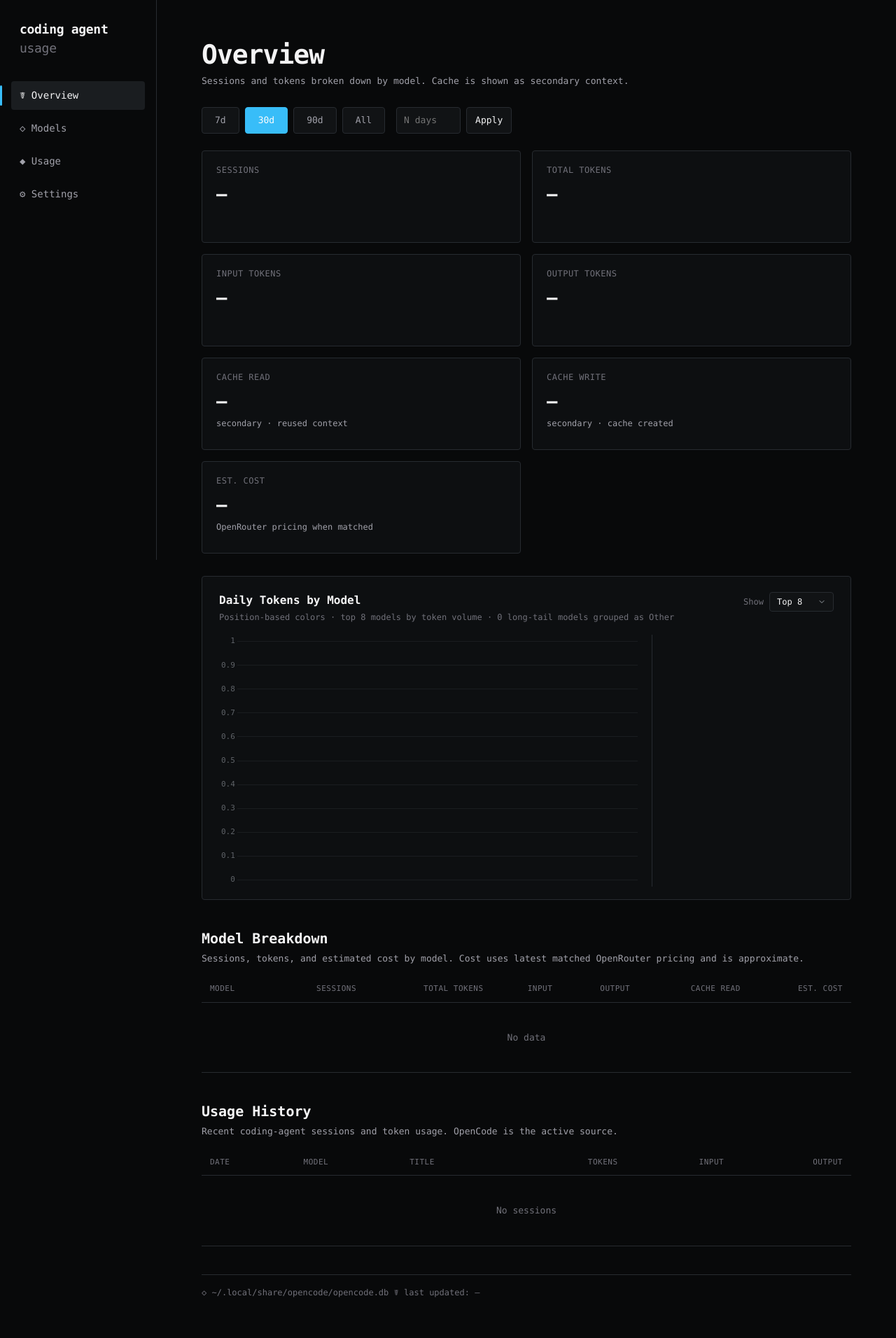
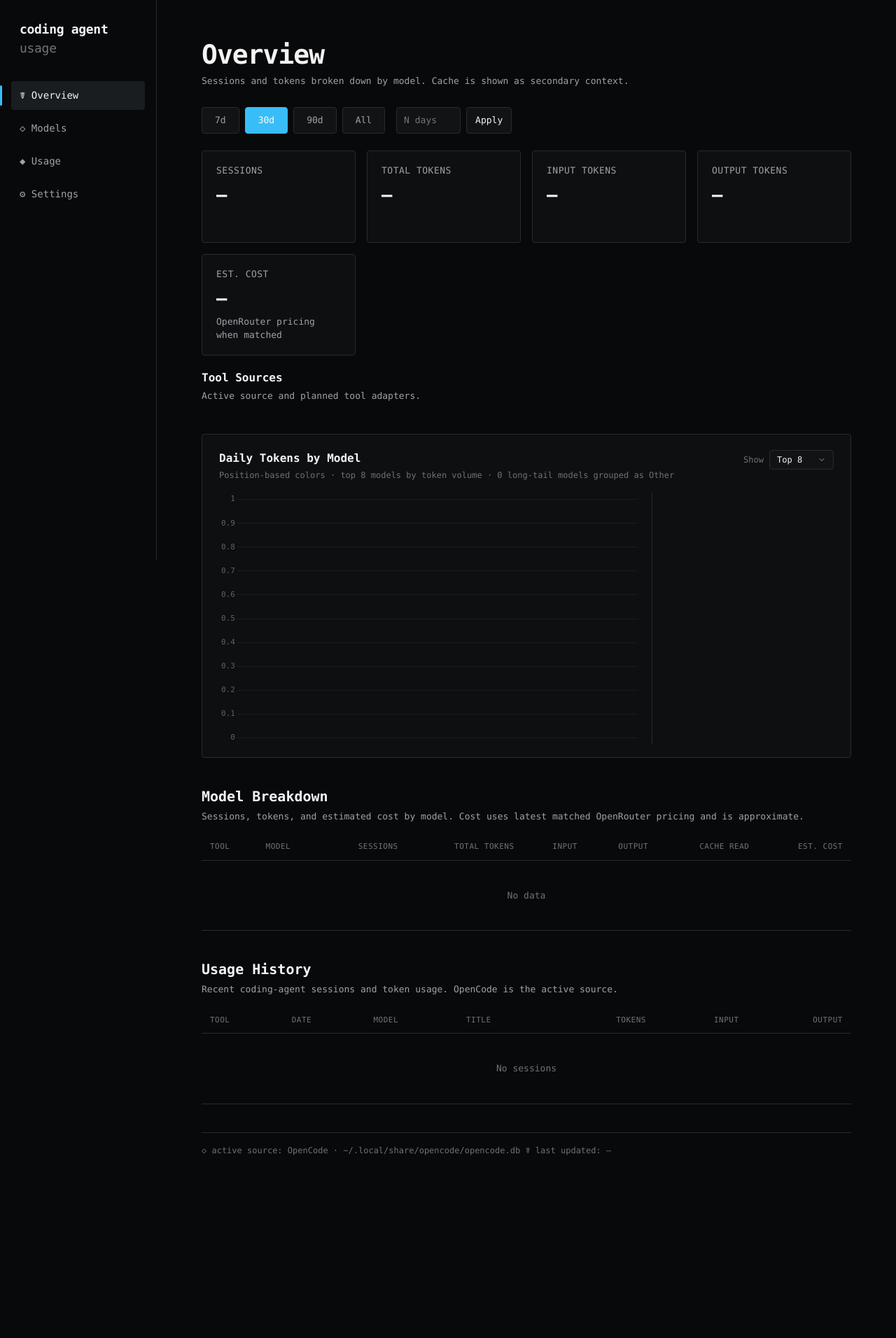
Before and after one commit to rdeepmath91/coding-agent-usage-dashboard, a Flask app: page / in a window 1280 px wide. Shown: the whole page at 70% size. After the commit the page ends 1651 px from the top, so only its background shows below. Run offline with Flask 3, Linux system fonts and the light colour scheme; data that the repository does not hold is empty; a map, chart or similar area stays blank.

Commit message:
feat: document uv setup and cover tool metadata

```diff
--- a/app.py
+++ b/app.py
@@ -17,8 +17,110 @@ from flask import Flask, jsonify, render_template, request
 app = Flask(__name__)
 
 DB_PATH = os.path.expanduser("~/.local/share/opencode/opencode.db")
+
+
+def display_path(path: str) -> str:
+    """Return a stable, user-facing local path."""
+    home = os.path.expanduser("~")
+    return path.replace(home, "~", 1) if path.startswith(home) else path
+
+
+TOOL_SOURCES = [
+    {
+        "id": "opencode",
+        "label": "OpenCode",
+        "status": "active",
+        "status_label": "Active",
+        "source_type": "SQLite database",
+        "source_path": display_path(DB_PATH),
+        "color": "#4FC3F7",
+        "issue": None,
+    },
+    {
+        "id": "codex",
+        "label": "Codex CLI",
+        "status": "placeholder",
+        "status_label": "Planned",
+        "source_type": "Local session/history data",
+        "source_path": "pending discovery",
+        "color": "#BA68C8",
+        "issue": "#3",
+    },
+    {
+        "id": "hermes",
+        "label": "Hermes",
+        "status": "placeholder",
+        "status_label": "Planned",
+        "source_type": "Local session/tool logs or session DB",
+        "source_path": "pending discovery",
+        "color": "#81C784",
+        "issue": "#4",
+    },
+]
+
+TOOL_COLOR_MAP = {t["id"]: t["color"] for t in TOOL_SOURCES}
+
 OPENROUTER_MODELS_URL = "https://openrouter.ai/api/v1/models"
 PRICING_CACHE = {"fetched_at": 0.0, "prices": {}}
+
+# Per-token fallback prices, keyed by normalized OpenRouter model ID.
+# OpenRouter live pricing remains primary; these keep estimates available when
+# the live endpoint is unavailable or missing fields for models we actively use.
+HARDCODED_MODEL_PRICES = {
+    "openai/gpt-5.5": {
+        "prompt": "0.000005",
+        "completion": "0.00003",
+        "input_cache_read": "0.0000005",
+    },
+    "openai/gpt-5.4": {
+        "prompt": "0.0000025",
+        "completion": "0.000015",
+        "input_cache_read": "0.00000025",
+    },
+    "openai/gpt-5.4-mini": {
+        "prompt": "0.00000075",
+        "completion": "0.0000045",
+        "input_cache_read": "0.000000075",
+    },
+    "openai/gpt-5.3-codex": {
+        "prompt": "0.00000175",
+        "completion": "0.000014",
+        "input_cache_read": "0.000000175",
+    },
+    "deepseek/deepseek-v4-flash:free": {
+        "prompt": "0",
+        "completion": "0",
+    },
+    "deepseek/deepseek-v4-flash": {
+        "prompt": "0.0000001",
+        "completion": "0.0000002",
+        "input_cache_read": "0.00000002",
+    },
+    "deepseek/deepseek-v4-pro": {
+        "prompt": "0.000000435",
+        "completion": "0.00000087",
+        "input_cache_read": "0.000000003625",
+    },
+    "moonshotai/kimi-k2.6": {
+        "prompt": "0.00000073",
+        "completion": "0.00000349",
+        "input_cache_read": "0.00000025",
+    },
+    "qwen/qwen3.6-plus": {
+        "prompt": "0.000000325",
+        "completion": "0.00000195",
+        "input_cache_write": "0.00000040625",
+    },
+    "minimax/minimax-m2.5:free": {
+        "prompt": "0",
+        "completion": "0",
+    },
+    "inclusionai/ling-2.6-flash": {
+        "prompt": "0.00000001",
+        "completion": "0.00000003",
+        "input_cache_read": "0.000000002",
+    },
+}
 
 
 def get_db():
@@ -155,7 +257,9 @@ def openrouter_prices() -> dict:
 def estimate_cost(provider: str, model_id: str, tokens_input: int, tokens_output: int, cache_read: int = 0, cache_write: int = 0) -> dict:
     """Estimate USD cost from token counts using latest fetched OpenRouter pricing."""
     router_id = openrouter_model_id(provider, model_id)
-    pricing = openrouter_prices().get(router_id or "", {})
+    fallback_pricing = HARDCODED_MODEL_PRICES.get(router_id or "", {})
+    fetched_pricing = openrouter_prices().get(router_id or "", {})
+    pricing = {**fallback_pricing, **fetched_pricing}
 
     def price(key: str) -> float:
         try:
@@ -180,7 +284,7 @@ def estimate_cost(provider: str, model_id: str, tokens_input: int, tokens_output
     return {
         "estimated_cost": estimated,
         "pricing_status": "priced",
-        "pricing_source": "OpenRouter /api/v1/models",
+        "pricing_source": "OpenRouter /api/v1/models" if fetched_pricing else "Hardcoded pricing fallback",
         "pricing_model_id": router_id,
         "input_price": price("prompt"),
         "output_price": price("completion"),
@@ -232,6 +336,32 @@ def api_overview():
     """, params + params)
     row = dict(cur.fetchone())
     row["days"] = days
+    row["active_tool"] = "opencode"
+    row["active_tool_label"] = "OpenCode"
+    row["source_path"] = display_path(DB_PATH)
+    row["token_total_definition"] = "input + output assistant-message tokens; cache read/write excluded"
+    row["tool_sources"] = []
+    for source in TOOL_SOURCES:
+        item = dict(source)
+        if item["id"] == "opencode":
+            item.update({
+                "sessions": row["total_sessions"],
+                "tokens_total": row["total_tokens"],
+                "tokens_input": row["total_input"],
+                "tokens_output": row["total_output"],
+                "cache_read": row["cache_read"],
+                "cache_write": row["cache_write"],
+            })
+        else:
+            item.update({
+                "sessions": None,
+                "tokens_total": None,
+                "tokens_input": None,
+                "tokens_output": None,
+                "cache_read": None,
+                "cache_write": None,
+            })
+        row["tool_sources"].append(item)
     conn.close()
     return jsonify(row)
 
@@ -274,6 +404,10 @@ def api_models():
         cache_read = row["cache_read"] or 0
         cache_write = row["cache_write"] or 0
         models.append({
+            "tool": "OpenCode",
+            "tool_id": "opencode",
+            "tool_color": TOOL_COLOR_MAP.get("opencode", "#64748B"),
+            "source_path": display_path(DB_PATH),
             "label": info["label"],
             "provider": info["provider"],
             "model_id": info["id"],
@@ -487,6 +621,10 @@ def api_usage_history():
         model_label = row["models"] or info["label"]
         sessions.append({
             "id": row["id"],
+            "tool": "OpenCode",
+            "tool_id": "opencode",
+            "tool_color": TOOL_COLOR_MAP.get("opencode", "#64748B"),
+            "source_path": display_path(DB_PATH),
             "title": row["title"],
             "created": row["created"],
             "updated": row["updated"],
--- a/templates/index.html
+++ b/templates/index.html
@@ -145,7 +145,7 @@
   /* Cards */
   .stat-cards {
     display: grid;
-    grid-template-columns: repeat(6, minmax(150px, 1fr));
+    grid-template-columns: repeat(5, minmax(180px, 1fr));
     gap: 16px;
     margin-bottom: 32px;
   }
@@ -157,9 +157,86 @@
     padding: 18px 20px;
     min-height: 132px;
   }
-  .stat-card .label { font-size: 12px; color: var(--text-tertiary); text-transform: uppercase; letter-spacing: 0.5px; margin-bottom: 6px; }
+  .stat-card .label { font-size: 13px; color: var(--text-secondary); text-transform: uppercase; letter-spacing: 0.5px; margin-bottom: 6px; }
   .stat-card .value { font-size: clamp(24px, 2vw, 34px); font-weight: 700; font-variant-numeric: tabular-nums; letter-spacing: -1px; }
-  .stat-card .sub { font-size: 12px; color: var(--text-secondary); margin-top: 4px; font-family: var(--font-mono); }
+  .stat-card .sub {
+    display: flex;
+    align-items: center;
+    gap: 8px;
+    min-height: 24px;
+    margin-top: 6px;
+    color: var(--text-secondary);
+    font-family: var(--font-mono);
+    font-size: 13px;
+    line-height: 1.45;
+  }
+  .stat-card .meta-main { min-width: 0; overflow-wrap: anywhere; }
+  .stat-card .meta-info {
+    display: inline-flex;
+    align-items: center;
+    justify-content: center;
+    width: 18px;
+    height: 18px;
+    flex: 0 0 18px;
+    border: 1px solid var(--border);
+    border-radius: 999px;
+    color: var(--text-tertiary);
+    background: var(--bg-secondary);
+    font-family: var(--font-mono);
+    font-size: 11px;
+    cursor: help;
+  }
+  .stat-card .meta-info:hover,
+  .stat-card .meta-info:focus-visible {
+    outline: none;
+    color: var(--text-primary);
+    border-color: var(--accent);
+    box-shadow: 0 0 0 2px rgb(33 150 243 / 0.18);
+  }
+
+  .tool-section {
+    margin: -12px 0 32px;
+  }
+  .tool-section h2 { font-size: 16px; font-weight: 600; margin-bottom: 4px; }
+  .tool-section .subtitle { font-family: var(--font-mono); font-size: 13px; color: var(--text-secondary); margin-bottom: 12px; }
+  .tool-source-grid {
+    display: grid;
+    grid-template-columns: repeat(3, minmax(180px, 1fr));
+    gap: 12px;
+  }
+  .tool-source-card {
+    background: var(--bg-card);
+    border: 1px solid var(--border);
+    border-radius: var(--radius);
+    padding: 14px 16px;
+    min-height: 118px;
+  }
+  .tool-source-card.placeholder {
+    border-style: dashed;
+    opacity: 0.78;
+  }
+  .tool-source-head {
+    display: flex;
+    justify-content: space-between;
+    gap: 10px;
+    align-items: baseline;
+    margin-bottom: 8px;
+  }
+  .tool-source-name { font-weight: 600; }
+  .tool-source-status { font-family: var(--font-mono); font-size: 11px; color: var(--text-tertiary); text-transform: uppercase; letter-spacing: 0.4px; }
+  .tool-source-value { font-size: 20px; font-weight: 700; font-variant-numeric: tabular-nums; }
+  .tool-source-meta { margin-top: 6px; color: var(--text-secondary); font-family: var(--font-mono); font-size: 12px; line-height: 1.5; }
+  .tool-pill {
+    display: inline-flex;
+    align-items: center;
+    border: 1px solid var(--border);
+    border-radius: 999px;
+    padding: 2px 8px;
+    color: var(--text-secondary);
+    font-family: var(--font-mono);
+    font-size: 12px;
+    white-space: nowrap;
+  }
 
   /* Chart */
   .chart-container {
@@ -398,14 +475,16 @@
 
   /* Responsive */
   @media (max-width: 1280px) {
-    .stat-cards { grid-template-columns: repeat(2, minmax(180px, 1fr)); }
+    .stat-cards { grid-template-columns: repeat(auto-fit, minmax(180px, 1fr)); }
+    .tool-source-grid { grid-template-columns: repeat(auto-fit, minmax(180px, 1fr)); }
   }
 
   @media (max-width: 800px) {
     .app-layout { display: block; }
     .sidebar { display: none; }
     .main-area { padding: 24px 16px; }
-    .stat-cards { grid-template-columns: 1fr; }
+    .stat-cards { grid-template-columns: repeat(auto-fit, minmax(150px, 1fr)); }
+    .tool-source-grid { grid-template-columns: 1fr; }
   }
 </style>
 </head>
@@ -463,21 +542,17 @@
         <div class="sub" id="output-sub"></div>
       </div>
       <div class="stat-card">
-        <div class="label">Cache Read</div>
-        <div class="value" id="cache-read">—</div>
-        <div class="sub">secondary · reused context</div>
-      </div>
-      <div class="stat-card">
-        <div class="label">Cache Write</div>
-        <div class="value" id="cache-write">—</div>
-        <div class="sub">secondary · cache created</div>
-      </div>
-      <div class="stat-card">
         <div class="label">Est. Cost</div>
         <div class="value" id="estimated-cost">—</div>
         <div class="sub" id="estimated-cost-sub">OpenRouter pricing when matched</div>
       </div>
     </div>
+
+    <section class="tool-section" aria-labelledby="tool-sources-heading">
+      <h2 id="tool-sources-heading">Tool Sources</h2>
+      <div class="subtitle" id="tool-sources-subtitle">Active source and planned tool adapters.</div>
+      <div class="tool-source-grid" id="tool-source-grid"></div>
+    </section>
 
     <!-- Chart -->
     <div class="chart-container">
@@ -510,6 +585,7 @@
       <table class="data-table">
         <thead>
           <tr>
+            <th>Tool</th>
             <th>Model</th>
             <th class="num">Sessions</th>
             <th class="num">Total Tokens</th>
@@ -520,7 +596,7 @@
           </tr>
         </thead>
         <tbody id="model-table-body">
-          <tr><td colspan="7" style="text-align:center;color:var(--text-tertiary);padding:40px;">Loading...</td></tr>
+          <tr><td colspan="8" style="text-align:center;color:var(--text-tertiary);padding:40px;">Loading...</td></tr>
         </tbody>
       </table>
     </section>
@@ -532,6 +608,7 @@
       <table class="data-table">
         <thead>
           <tr>
+            <th>Tool</th>
             <th>Date</th>
             <th>Model</th>
             <th>Title</th>
@@ -541,13 +618,13 @@
           </tr>
         </thead>
         <tbody id="history-table-body">
-          <tr><td colspan="6" style="text-align:center;color:var(--text-tertiary);padding:40px;">Loading...</td></tr>
+          <tr><td colspan="7" style="text-align:center;color:var(--text-tertiary);padding:40px;">Loading...</td></tr>
         </tbody>
       </table>
     </section>
 
     <div class="footer">
-      ◇ <span id="db-path-display">~/.local/share/opencode/opencode.db</span>
+      ◇ active source: <span id="db-path-display">OpenCode · ~/.local/share/opencode/opencode.db</span>
       ☤ last updated: <span id="last-updated">—</span>
     </div>
   </main>
@@ -573,6 +650,46 @@ function fmtCost(n) {
   if (n === 0) return '$0.00';
   if (Math.abs(n) < 0.01) return `$${Number(n).toFixed(4)}`;
   return `$${Number(n).toFixed(2)}`;
+}
+
+function escapeHtml(value) {
+  return String(value ?? '').replace(/[&<>"]/g, char => ({
+    '&': '&amp;',
+    '<': '&lt;',
+    '>': '&gt;',
+    '"': '&quot;',
+  }[char]));
+}
+
+function setCardMeta(id, visible, detail = '') {
+  const el = document.getElementById(id);
+  if (!el) return;
+  const detailText = String(detail || '');
+  el.innerHTML = `
+    <span class="meta-main">${escapeHtml(visible)}</span>
+    ${detailText ? `<span class="meta-info" tabindex="0" role="img" aria-label="${escapeHtml(detailText)}" title="${escapeHtml(detailText)}">i</span>` : ''}
+  `;
+}
+
+function renderToolSources(sources = []) {
+  const grid = document.getElementById('tool-source-grid');
+  if (!grid) return;
+  grid.innerHTML = sources.map(source => {
+    const active = source.status === 'active';
+    const value = active && source.tokens_total !== null ? fmtTokens(source.tokens_total || 0) : '—';
+    const color = source.color || '#64748B';
+    const border = active ? `border-color:${color};border-left:3px solid ${color};padding-left:13px;` : '';
+    return `
+      <article class="tool-source-card ${active ? 'active' : 'placeholder'}" style="${border}">
+        <div class="tool-source-head">
+          <span class="tool-source-name" style="color:${color}">${source.label}</span>
+          <span class="tool-source-status">${source.status_label}</span>
+        </div>
+        <div class="tool-source-value">${value}</div>
+        <div class="tool-source-meta">${active ? source.source_path : (source.issue || '')}</div>
+      </article>
+    `;
+  }).join('');
 }
 
 // ── Range tabs ──────────────────────────────────────────────────────────────
@@ -625,13 +742,34 @@ async function loadOverview(days) {
     document.getElementById('total-tokens').textContent = fmtTokens(d.total_tokens);
     document.getElementById('total-input').textContent = fmtTokens(d.total_input);
     document.getElementById('total-output').textContent = fmtTokens(d.total_output);
-    document.getElementById('cache-read').textContent = fmtTokens(d.cache_read || 0);
-    document.getElementById('cache-write').textContent = fmtTokens(d.cache_write || 0);
 
-    document.getElementById('sessions-sub').textContent = `${d.first_session || '—'} → ${d.last_session || '—'}`;
-    document.getElementById('tokens-sub').textContent = `${fmtTokens(d.total_tokens / Math.max(d.total_sessions, 1))} avg/session · input+output`;
-    document.getElementById('input-sub').textContent = `${fmtTokens(d.total_input / Math.max(d.total_sessions, 1))} avg/session`;
-    document.getElementById('output-sub').textContent = `${fmtTokens(d.total_output / Math.max(d.total_sessions, 1))} avg/session`;
+    const sourceLabel = d.active_tool_label || 'OpenCode';
+    const sourcePath = d.source_path || '~/.local/share/opencode/opencode.db';
+    const totalAvg = fmtTokens(d.total_tokens / Math.max(d.total_sessions, 1));
+    const inputAvg = fmtTokens(d.total_input / Math.max(d.total_sessions, 1));
+    const outputAvg = fmtTokens(d.total_output / Math.max(d.total_sessions, 1));
+    setCardMeta(
+      'sessions-sub',
+      `${d.first_session || '—'} → ${d.last_session || '—'}`,
+      `Source: ${sourceLabel}. Path: ${sourcePath}`,
+    );
+    setCardMeta(
+      'tokens-sub',
+      `${totalAvg} avg/session`,
+      `${d.token_total_definition || 'Total tokens are input + output.'} Source: ${sourceLabel} only. Cache read/write is shown as secondary context, not included in total tokens.`,
+    );
+    setCardMeta(
+      'input-sub',
+      `${inputAvg} avg/session`,
+      `${fmtTokens(d.cache_read || 0)} cache read. Reused context is shown separately from input tokens.`,
+    );
+    setCardMeta(
+      'output-sub',
+      `${outputAvg} avg/session`,
+      `${fmtTokens(d.cache_write || 0)} cache write. Cache created is shown separately from output tokens.`,
+    );
+    document.getElementById('tool-sources-subtitle').textContent = `Totals currently come from ${sourceLabel} (${sourcePath}). ${d.token_total_definition || 'Total tokens are input + output.'}`;
+    renderToolSources(d.tool_sources || []);
   } catch(e) {
     console.error('overview', e);
   }
@@ -644,7 +782,7 @@ async function loadModels(days) {
 
     const tbody = document.getElementById('model-table-body');
     if (!models.length) {
-      tbody.innerHTML = '<tr><td colspan="7" style="text-align:center;color:var(--text-tertiary);padding:40px;">No data</td></tr>';
+      tbody.innerHTML = '<tr><td colspan="8" style="text-align:center;color:var(--text-tertiary);padding:40px;">No data</td></tr>';
       return;
     }
 
@@ -652,12 +790,17 @@ async function loadModels(days) {
     const estimatedTotal = priced.reduce((sum, m) => sum + (m.estimated_cost || 0), 0);
     const unpricedCount = models.length - priced.length;
     document.getElementById('estimated-cost').textContent = priced.length ? fmtCost(estimatedTotal) : '—';
-    document.getElementById('estimated-cost-sub').textContent = priced.length
-      ? `${priced.length}/${models.length} models priced · ${unpricedCount} unmatched`
-      : 'No matched pricing yet';
+    setCardMeta(
+      'estimated-cost-sub',
+      priced.length ? `${priced.length}/${models.length} priced` : 'No matched pricing',
+      priced.length
+        ? `${unpricedCount} unmatched models. Cost uses live OpenRouter pricing first, then hardcoded fallback pricing for known OpenAI and opencode/go models.`
+        : 'No OpenRouter or hardcoded pricing matched the active models.',
+    );
 
     tbody.innerHTML = models.map(m => `
       <tr>
+        <td><span class="tool-pill" style="border-color:${m.tool_color || '#64748B'};color:${m.tool_color || '#9aa0a6'};" title="${m.source_path || ''}">${m.tool || 'OpenCode'}</span></td>
         <td class="model-cell">
           <span class="legend-dot" style="background:${m.color};display:inline-block;vertical-align:middle;margin-right:6px;"></span>
           ${m.rank}. ${m.label}
@@ -816,12 +959,13 @@ async function loadHistory() {
 
     const tbody = document.getElementById('history-table-body');
     if (!sessions.length) {
-      tbody.innerHTML = '<tr><td colspan="6" style="text-align:center;color:var(--text-tertiary);padding:40px;">No sessions</td></tr>';
+      tbody.innerHTML = '<tr><td colspan="7" style="text-align:center;color:var(--text-tertiary);padding:40px;">No sessions</td></tr>';
       return;
     }
 
     tbody.innerHTML = sessions.map(s => `
       <tr>
+        <td><span class="tool-pill" style="border-color:${s.tool_color || '#64748B'};color:${s.tool_color || '#9aa0a6'};" title="${s.source_path || ''}">${s.tool || 'OpenCode'}</span></td>
         <td style="font-family:var(--font-mono);font-size:12px;">${s.created}</td>
         <td class="model-cell" style="font-size:12px;">${s.model}</td>
         <td style="max-width:350px;overflow:hidden;text-overflow:ellipsis;white-space:nowrap;" title="${(s.title || '').replace(/"/g,'&quot;')}">${s.title || '(untitled)'}</td>
--- a/templates/settings.html
+++ b/templates/settings.html
@@ -26,7 +26,7 @@
     background: var(--bg-primary);
     color: var(--text-primary);
     line-height: 1.5;
-    padding: 40px;
+    padding: 40px 16px;
     max-width: 640px;
     margin: 0 auto;
   }
@@ -71,7 +71,7 @@
 
 <div class="card">
   <h2>Source</h2>
-  <p>Built from normalized local session data — model, session timestamps, input tokens, and output tokens per session/message. Cost is intentionally hidden for now. Cached tokens are shown only as secondary context, separate from input/output totals.</p>
+  <p>Built from normalized local session data — model, session timestamps, input tokens, and output tokens per session/message. Total tokens are defined as input + output assistant-message tokens. Cached tokens are shown only as secondary context, separate from input/output totals. Cost is estimated from matched OpenRouter pricing when available.</p>
 </div>
 </body>
 </html>
```
Also changed, not shown: tests/test_app.py (added, +56 -0 lines), tests/test_readme.py (added, +20 -0 lines), README.md.
